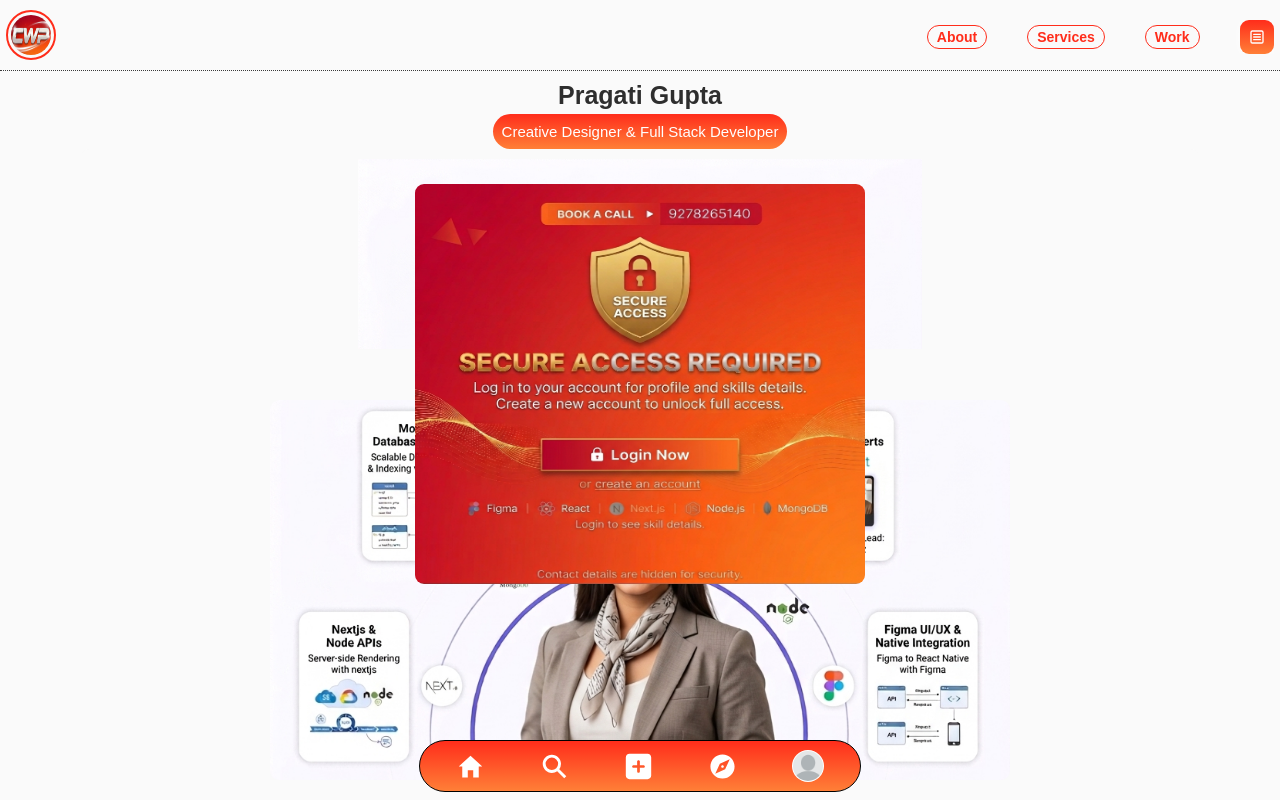
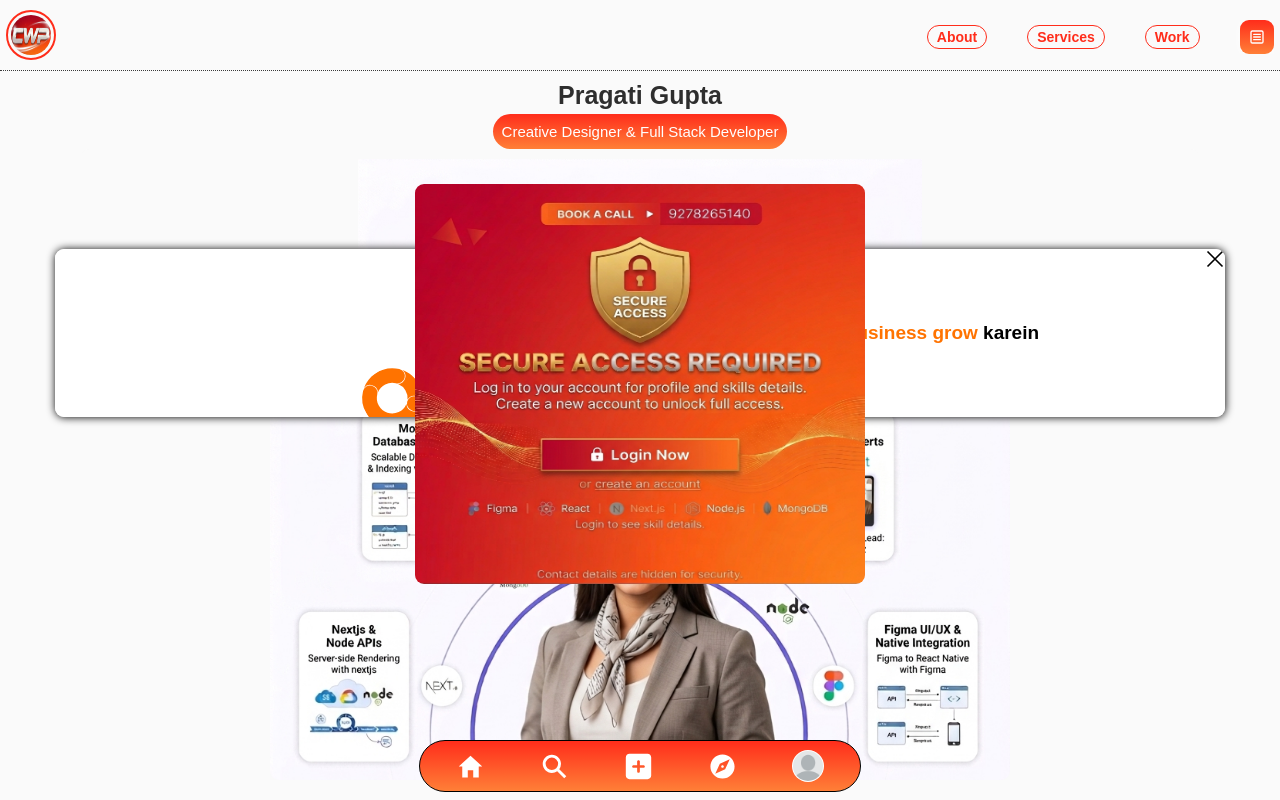
Before and after one commit to rajmaddheshiya-art/codewithpragati, a React (Vite) app in the folder client/: page / in a window 1280 px wide. Built offline with nearby package versions, Linux system fonts and the light colour scheme; no server answers.

Commit message:
fix: cookie auth for production and framer motion syntax

```diff
--- a/client/src/index.css
+++ b/client/src/index.css
@@ -867,3 +867,40 @@ padding: px;
   top: 33%;
   z-index: 999;
 }
+
+.digital{
+  display: flex;
+  align-items: center;
+  justify-content: center;
+  background-color: rgb(255, 255, 255);
+  width: 90%;
+  height: 150px;
+  margin: 9px;
+  padding: 9px;
+  position: absolute;
+  top: 30%;
+  border-radius: 9px;
+  box-shadow: 0.3px 0.3px 9px black;
+
+}
+
+#digital{
+  font-family: Arial, Helvetica, sans-serif;
+  font-size: 19px;
+}
+
+#digitalIcon{
+  color: rgb(255, 115, 0);
+  font-size: 60px;
+  margin: 9px;
+  padding-right: 150px;
+
+}
+
+#cut{
+  position: absolute;
+  font-size: 20px;
+  top: 0%;
+  right: 0%;
+
+}
--- a/client/src/pages/Home.jsx
+++ b/client/src/pages/Home.jsx
@@ -8,11 +8,23 @@ import Title from "./Title";
 import Project from "./Project";
 import log from "../assets/log.png"
 import { useNavigate } from "react-router";
+import { useEffect } from "react";
+import { SiGooglemarketingplatform } from "react-icons/si";
+import {motion} from "framer-motion"
+import { GrClose } from "react-icons/gr";
 function Home() {
 
     let { otherUserData } = useSelector(state => state.user)
     let { userData } = useSelector(state => state.user)
     let nav = useNavigate()
+    let [show, setShow]=useState(false)
+
+    useEffect(()=>{
+        const timer = setTimeout(()=>{
+            setShow(true)
+        },5000)
+        return  ()=> clearTimeout(timer)
+    },[])
 
 
     return (
@@ -21,6 +33,17 @@ function Home() {
             <Title />
             <Project />
             <div className="logDiv">
+
+                {
+                    show && <div className="digital">
+                        <GrClose id="cut" onClick={()=>{setShow(false)}}/>
+                        <motion.p
+                        animate={{rotate: 360}}
+                        transition={{ duration:1,repeat:Infinity}}
+                        ><SiGooglemarketingplatform id="digitalIcon"/></motion.p>
+                        <h1 id="digital"><span style={{color:"rgb(255, 115, 0)"}}>Digital Identity</span> aur QR Marketing se apna <span style={{color:"rgb(255, 115, 0)"}}>business grow </span>karein</h1>
+                    </div>
+                }
                 {
                     !userData && <div className="coverLogin" onClick={() => { nav('/login') }}></div>
 
```
